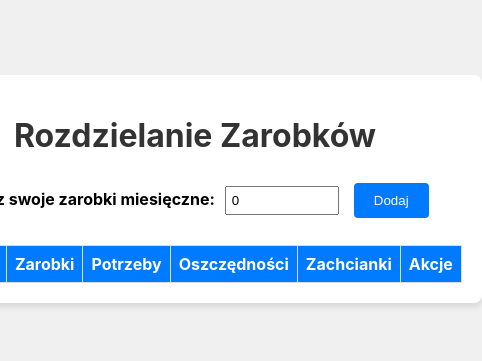
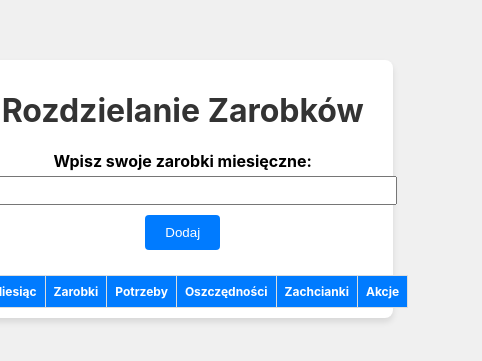
Before and after one commit to Filip-Kuta/kalkulator-domowy, a React (Create React App) app: page / in a window 390 px wide. Shown: the part 233-594 px from the top of the page, 482 px wide, since content can reach past the window. Built offline with nearby package versions, Linux system fonts and the light colour scheme.

Commit message:
kalkulatorv2

```diff
--- a/src/components/App.css
+++ b/src/components/App.css
@@ -1,5 +1,6 @@
 /* src/App.css */
 
+/* Styl bazowy dla wszystkich urządzeń */
 body {
   font-family: Arial, sans-serif;
   background-color: #f0f0f0;
@@ -17,6 +18,8 @@ body {
   box-shadow: 0 4px 6px rgba(0, 0, 0, 0.1);
   padding: 20px;
   text-align: center;
+  max-width: 600px; /* Added max-width for responsiveness */
+  width: 90%; /* Added width for responsiveness */
 }
 
 h1 {
@@ -28,9 +31,9 @@ body {
 }
 
 input {
-    width: 100px;
+  width: 100%;
   padding: 5px;
-    margin: 10px;
+  margin: 10px 0; /* Adjusted margin for responsiveness */
 }
 
 button {
@@ -40,7 +43,7 @@ body {
   border: none;
   cursor: pointer;
   border-radius: 4px;
-    margin: 5px;
+  margin: 5px 0; /* Adjusted margin for responsiveness */
 }
 
 table {
@@ -59,3 +62,35 @@ body {
   background-color: #007bff;
   color: #fff;
 }
+
+/* Media Queries dla tabletów (szerokość mniejsza lub równa 768px) */
+@media (max-width: 768px) {
+  .container {
+    max-width: 80%; /* Dostosuj szerokość kontenera */
+  }
+
+  input {
+    margin: 5px 0; /* Dostosuj margin dla mniejszych urządzeń */
+  }
+
+  table {
+    font-size: 14px; /* Dostosuj rozmiar czcionki w tabeli */
+  }
+}
+
+/* Media Queries dla telefonów (szerokość mniejsza lub równa 480px) */
+@media (max-width: 480px) {
+  .container {
+    max-width: 90%; /* Dostosuj szerokość kontenera */
+    padding: 10px; /* Dostosuj padding dla mniejszych urządzeń */
+  }
+
+  input {
+    margin: 5px 0; /* Dostosuj margin dla mniejszych urządzeń */
+    width: 100%; /* Dostosuj szerokość inputów */
+  }
+
+  table {
+    font-size: 12px; /* Dostosuj rozmiar czcionki w tabeli */
+  }
+}
--- a/src/components/App.jsx
+++ b/src/components/App.jsx
@@ -41,6 +41,12 @@ function App() {
     localStorage.setItem('wprowadzoneDane', JSON.stringify(nowaLista));
   };
 
+  const handleEnterKeyPress = (event) => {
+    if (event.key === 'Enter') {
+      dodajDane();
+    }
+  };
+
   return (
     <div className="container">
       <h1>Rozdzielanie Zarobków</h1>
@@ -49,6 +55,7 @@ function App() {
         type="number"
         value={zarobki}
         onChange={(e) => setZarobki(parseFloat(e.target.value))}
+        onKeyPress={handleEnterKeyPress} // Obsługa naciśnięcia klawisza Enter
       />
       <button onClick={dodajDane}>Dodaj</button>
 
```
Lines whose indentation alone changed are shown as unchanged.
